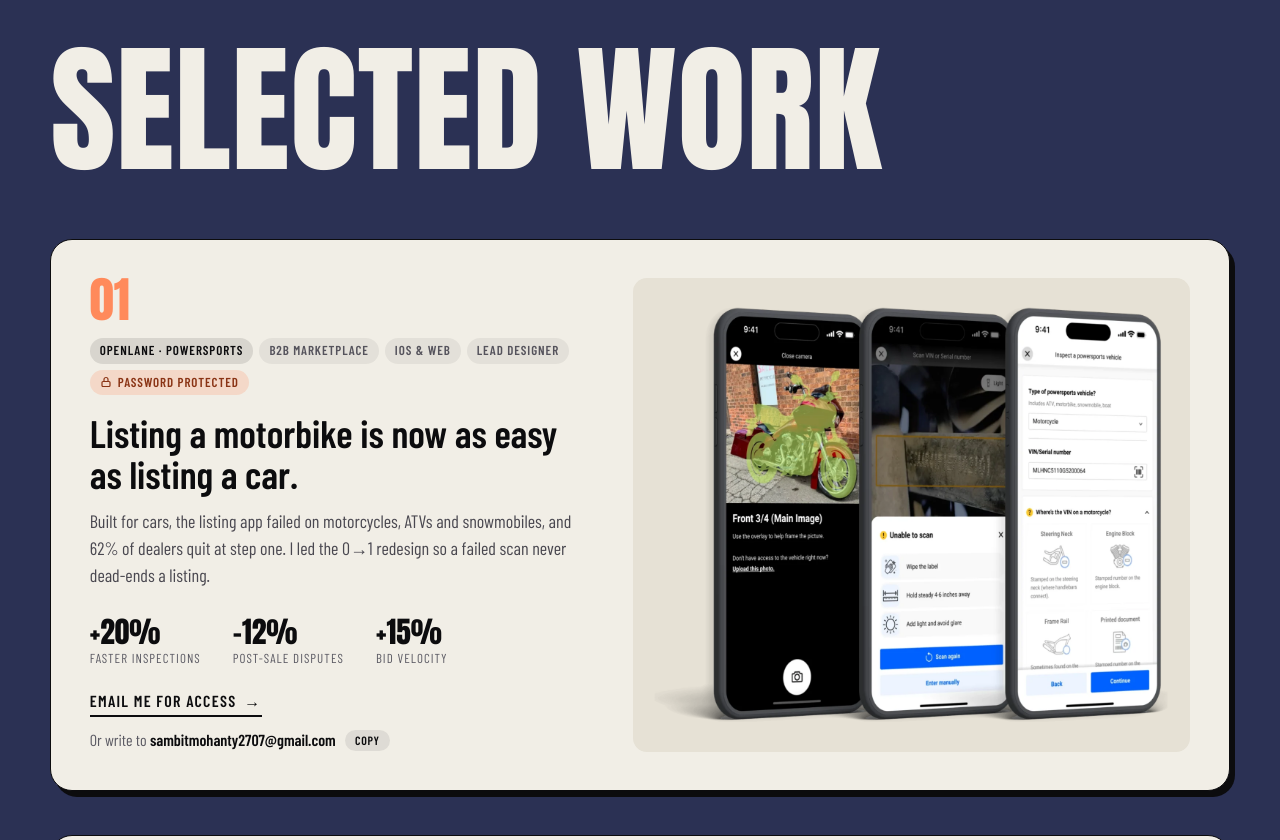
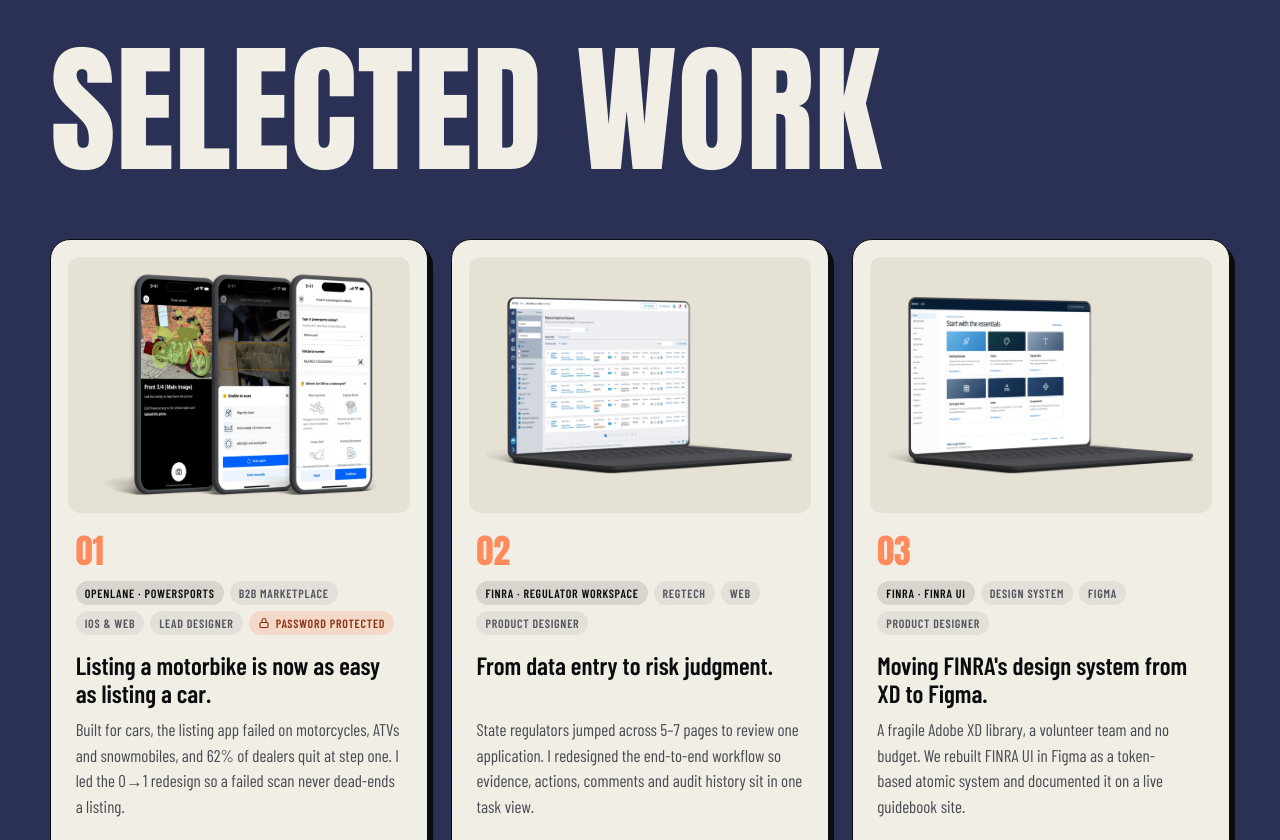
Before and after one commit to Sam2707/Sam2707.github.io, a plain HTML site: page index.html in a window 1280 px wide. Shown: the part 5179-6019 px from the top of the page. Drawn offline with nearby package versions, Linux system fonts and the light colour scheme; a web font is replaced by a local one.

Commit message:
Work: three vertical cards side by side on wide screens, rows aligned with subgrid
Co-Authored-By: Claude Opus 5.5 <noreply@anthropic.com>

```diff
--- a/index.html
+++ b/index.html
@@ -628,6 +628,36 @@
     font: 600 12px/1.2 var(--f-ui); letter-spacing: .06em; text-transform: uppercase; color: var(--ink); background: rgba(12, 12, 14, .08); cursor: pointer; vertical-align: 1px; transition: background-color .2s; }
   .card .ask-email .copy-email:hover { background: rgba(12, 12, 14, .16); }
   .card .ask-email .copy-email.done { background: var(--mint); color: var(--ink); }
+  /* ===== wide screens: the three projects sit side by side as vertical cards (image on top, story below) ===== */
+  @media (min-width: 1120px) {
+    .work-list { grid-template-columns: repeat(3, minmax(0, 1fr)); column-gap: clamp(20px, 1.8vw, 32px); row-gap: 0; align-items: stretch; }
+    .card { display: flex; flex-direction: column; gap: 0; padding: clamp(16px, 1.3vw, 22px); border-radius: 20px; }
+    .card .info { flex: 1; padding: 0 clamp(6px, .6vw, 10px) clamp(6px, .5vw, 8px); }
+    .card .cover.cover-render { order: -1; min-height: 0; aspect-ratio: 4 / 3; align-self: stretch; border-radius: 12px; }
+    .card .cover-render img { width: 90%; max-height: 86%; }
+    .card .idx { margin-top: clamp(20px, 1.8vw, 28px); font-size: clamp(34px, 2.6vw, 44px); }
+    .card .meta { margin-top: 14px; gap: 6px; }
+    .card .meta span { font-size: 12px; letter-spacing: .06em; padding: 4px 9px; }
+    .card h3 { margin-top: 16px; font-size: clamp(25px, 1.9vw, 31px); line-height: 1.12; text-wrap: pretty; }
+    .card p { margin-top: 10px; font-size: 17px; line-height: 1.5; }
+    .card .metrics { display: grid; grid-template-columns: repeat(3, minmax(0, 1fr)); gap: 14px; margin-top: auto; padding-top: 24px; border-top: 0; }
+    .card .metrics b { font-size: clamp(24px, 1.9vw, 30px); }
+    .card .metrics small { margin-top: 6px; font-size: 11.5px; line-height: 1.3; letter-spacing: .06em; }
+    .card .go { margin-top: 22px; font-size: 15px; }
+    .card .ask-email { margin-top: 12px; font-size: 15px; }
+  }
+  /* where subgrid is available, every row (number, pills, heading, description, numbers, link) lines up across the three cards */
+  @supports (grid-template-rows: subgrid) {
+    @media (min-width: 1120px) {
+      .card { display: grid; grid-row: span 8; grid-template-rows: subgrid; grid-template-columns: minmax(0, 1fr); row-gap: 0; padding-bottom: clamp(22px, 1.8vw, 28px); }
+      .card .info { display: contents; }
+      .card .cover.cover-render { grid-row: 1; }
+      .card .info > * { margin-left: clamp(6px, .6vw, 10px); margin-right: clamp(6px, .6vw, 10px); align-self: start; }
+      .card .meta { align-content: flex-start; align-items: flex-start; }
+      .card .metrics { margin-top: 0; align-self: start; }
+      .card .go { align-self: start; justify-self: start; }
+    }
+  }
 </style>
 <!-- privacy-friendly visit counts (no cookies): https://sambitux.goatcounter.com -->
 <script>
@@ -801,12 +831,12 @@ window.goatcounter = { path: function (p) { try { if (p.split('?')[0] === '/' &&
       </script>
 
       <script>
-      /* Side-by-side layout: the two FINRA cards share the taller one's height, so their laptop panels (and the laptops) are identical.
+      /* In-between widths (901-1119px, image beside text): the two FINRA cards share the taller one's height, so their laptop panels (and the laptops) are identical.
          Each card is otherwise only as tall as its text, so the impact numbers sit right under the description. */
       window.addEventListener('DOMContentLoaded', function () {
         var pair = [].slice.call(document.querySelectorAll('.work .card')).filter(function (c) { var i = c.querySelector('.cover-render img'); return i && /finra-/.test(i.getAttribute('src')); });
         if (pair.length < 2) return;
-        var wide = window.matchMedia('(min-width: 901px)'), raf = 0;
+        var wide = window.matchMedia('(min-width: 901px) and (max-width: 1119px)'), raf = 0;
         function even() {
           raf = 0;
           pair.forEach(function (c) { c.style.minHeight = ''; });
```
